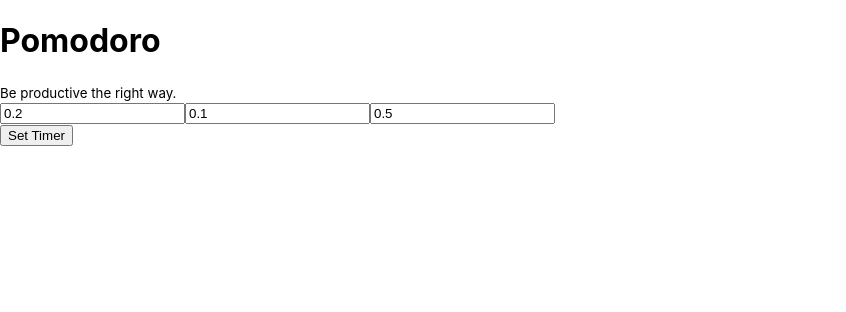
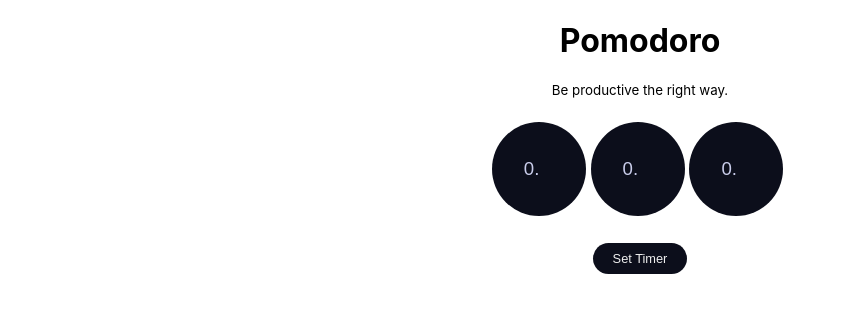
Before and after one commit to fernandoptrr/pomodoro-react-app, a React (Create React App) app: page / in a window 1280 px wide. Shown: the top 312 px of the page, without its empty margins (0-846 px from the left). Built offline with nearby package versions, Linux system fonts and the light colour scheme; no server answers.

Commit message:
Add style of component Pomodoro Timer

```diff
--- a/src/App.js
+++ b/src/App.js
@@ -31,11 +31,13 @@ function App() {
         <div className="weather">
           {weather.main && <Weather weather={weather} />}
         </div>
-        <h1>Pomodoro</h1>
+        <div className="container-flex">
+          <h1>Pomodoro</h1>
         <small>Be productive the right way.</small>
         {pomodoro !== 0 ? (
           <>
-            <ul className="labels">
+            <div className="container-flex-row">
+              {/* <ul className="labels"> */}
               <li>
                 <Button
                   title="Work"
@@ -63,8 +65,9 @@ function App() {
                   _callback={() => setCurrentTimer("long")}
                 />
               </li>
-            </ul>
-            <Button title="Settings" _callback={SettingsBtn} />
+            {/* </ul> */}
+            </div>
+
             <div className="timer-container">
               <div className="time-wrapper">
                 <CountdownAnimation
@@ -87,11 +90,13 @@ function App() {
                 activeClass={startAnimate ? "active" : undefined}
                 _callback={pauseTimer}
               />
+               <Button title="Settings" _callback={SettingsBtn} />
             </div>
           </>
         ) : (
           <SetPomodoro />
         )}
+        </div>
       </main>
     </div>
   );
--- a/src/index.js
+++ b/src/index.js
@@ -1,9 +1,15 @@
 import React from "react";
 import ReactDOM from "react-dom";
+
+// Import CSS file
 import "./index.css";
+import "./App.css";
+import "./style.css";
+
 import App from "./App";
 import reportWebVitals from "./reportWebVitals";
 import SettingsContextProvider from "./context/SettingsContext";
+
 
 ReactDOM.render(
   <SettingsContextProvider>
--- /dev/null
+++ b/src/style.css
@@ -0,0 +1,124 @@
+body {
+  margin: 0;
+  font-family: -apple-system, BlinkMacSystemFont, 'Segoe UI', 'Roboto', 'Oxygen',
+    'Ubuntu', 'Cantarell', 'Fira Sans', 'Droid Sans', 'Helvetica Neue',
+    sans-serif;
+  -webkit-font-smoothing: antialiased;
+  -moz-osx-font-smoothing: grayscale;
+}
+
+code {
+  font-family: source-code-pro, Menlo, Monaco, Consolas, 'Courier New',
+    monospace;
+}
+
+.container {
+  color:#c9ccea;
+  display: flex;
+  flex-direction: column;
+  align-items: center;
+  justify-content: center;
+  min-height: 100vh;
+  background: rgb(39,42,85);
+  background: radial-gradient(circle, #1E2140 0%, #151932 65%);
+}
+
+.container h1 {
+  font-size:2.6rem;
+  margin-bottom:0.2rem;
+}
+
+.container {
+  list-style: none;
+  display: flex;
+  text-transform: uppercase;
+  font-size: .8rem;
+  padding:.3rem .3rem;
+  background-color: #0C0E1B;
+  border-radius: 1.5rem;
+}
+
+.active-label {
+  color: #0C0E1B;
+  background-color: #FE6F6B;
+}
+
+.timer-container {
+  display: flex;
+  flex:2;
+  align-items: center;
+  justify-content: center;
+}
+
+.time-wrapper {
+  display: flex;
+  align-items: center;
+  justify-content: center;
+  height: 15rem;
+  width: 15rem;
+  border-radius: 7.5rem;
+  color:#efefef;
+  background: #151932;
+  font-size: 3.5rem;
+  box-shadow: 1rem 1.5rem 2rem rgba(0,0,0,0.6)
+}
+
+.button-wrapper {
+  display: flex;
+  align-items: center;
+  justify-content: center;
+  padding:2rem
+}
+
+button {
+  color:#efefef;
+  font-size:0.8rem;
+  padding: 0.5rem 1.2rem;
+  border:none;
+  border-radius:3rem;
+  margin:0.2rem;;
+  background:#0C0E1B;
+  min-width: 80px;
+  cursor: pointer;
+}
+
+.button-wrapper button.activve {
+  color: #0C0E1B;
+  background-color: #C9CCEA;
+  border: 1px solid #0C0E1B;
+}
+.form-container {
+  text-align: center;
+}
+.input-wrapper {
+  margin: 1.5rem;
+}
+.input-wrapper input {
+  height: 30px;
+  width: 30px;
+  padding: 2rem;
+  background-color: #0C0E1B;
+  color:#C9CCEA;
+  border: none;
+  border-radius: 50%;
+  margin-right: 0.3rem;
+  text-align: center;
+  font-size: 14pt;
+}
+
+.container-flex {
+  display: flex;
+  justify-content: center;
+  align-items: center;
+  flex-direction: column;
+}
+
+.container-flex-row {
+  display: flex;
+  flex-direction: row;
+}
+
+ul, li {
+  text-decoration: none;
+  list-style: none;
+}
```
